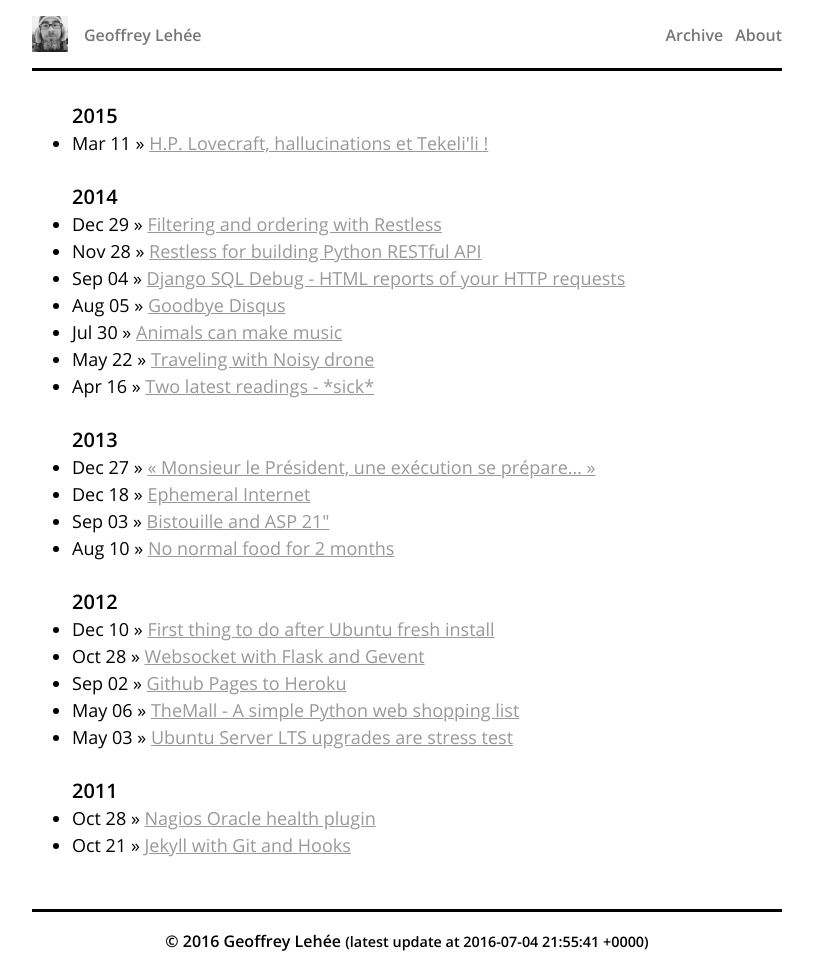
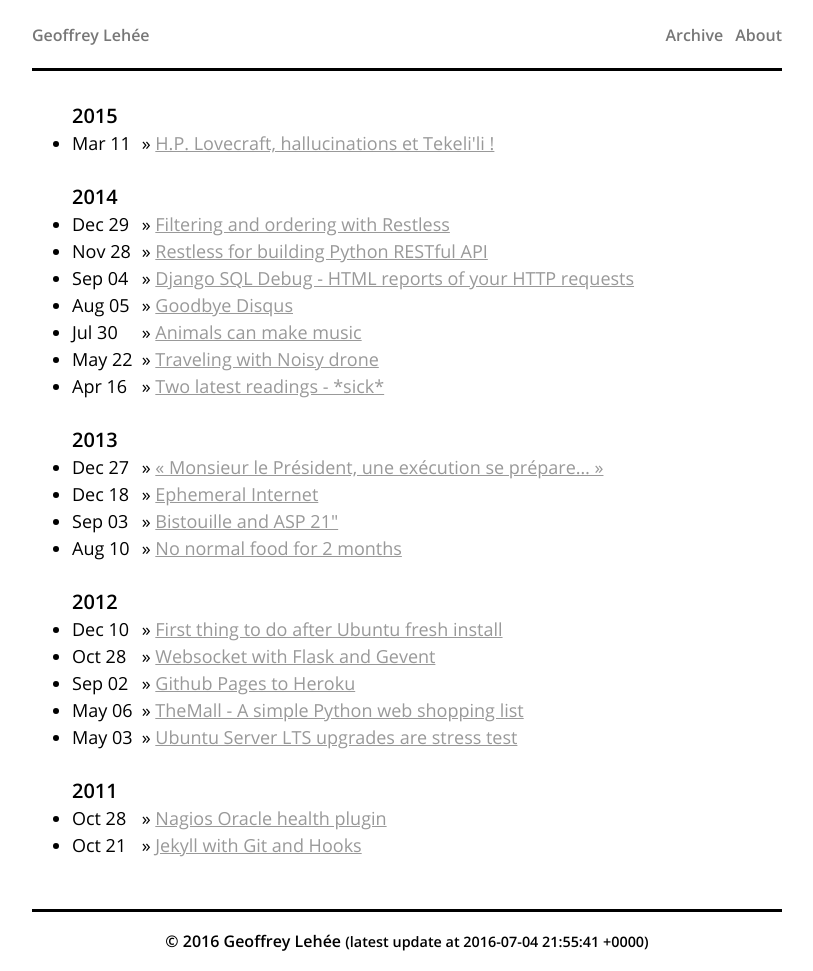
Before and after one commit to toxinu/old.toxi.nu, a Jekyll site: the page built from archive.html, in a window 1280 px wide. Shown: the whole page, without its empty margins (233-1046 px from the left). Built offline with Jekyll 4.4.1, drawn with Linux system fonts in a browser that asks for light colours; Markdown is read by kramdown in place of the engine named in the settings.

Commit message:
Update stuff

```diff
--- a/_config.yml
+++ b/_config.yml
@@ -9,7 +9,6 @@ github: socketubs
 twitter: socketubs
 google-plus:
 google-site-verification:
-header-image: /assets/images/header_image.jpeg
 # Can be gravatar url (https://secure.gravatar.com/avatar/5218a2cef79f166d20e55b60c48f97a0?s=36&d=identicon)
 include: ["keybase.txt"]
 
--- a/_layouts/default.html
+++ b/_layouts/default.html
@@ -85,7 +85,6 @@
 </head>
 <body>
     <div class="masthead grid">
-        <a href="/"><img class="inline left" src="{{site.header-image}}" alt="{{site.name}}"></a>
         <div class="inline left">
             <a class="home" href="/">{{site.title}}</a>
         </div>
--- a/archive.html
+++ b/archive.html
@@ -3,7 +3,7 @@ layout: default
 title: Archives
 ---
 <div class="grid">
-  <ul>
+  <ul class="archives">
     {% for post in site.posts %}
       {% unless post.next %}
         <h2 class="header-year">{{ post.date | date: '%Y' }}</h2>
@@ -14,7 +14,7 @@ title: Archives
           <h2 class="header-year">{{ post.date | date: '%Y' }}</h2>
         {% endif %}
       {% endunless %}
-      <li><span>{{ post.date | date: "%b %d" }}</span> &raquo; <a href="{{ post.url }}">{{ post.title }}</a></li>
+      <li><span class="fixed-date">{{ post.date | date: "%b %d" }}</span> &raquo; <a href="{{ post.url }}">{{ post.title }}</a></li>
     {% endfor %}
   </ul>
 </div>
--- a/assets/stylesheets/main.css
+++ b/assets/stylesheets/main.css
@@ -606,7 +606,6 @@ h4:first-child, h5:first-child, h6:first-child {
 
 .masthead div {
   height: 36px;
-  margin-left: 1em;
   padding-top: 6px;
 }
 
@@ -687,6 +686,13 @@ ol.stories {
 .projects a {
   color: black;
   text-decoration: none;
+}
+
+/* Archives
+   ========================================================================= */
+span.fixed-date {
+display: inline-block;
+  width: 65px;
 }
 
 /* Profiles
```
Also changed, not shown: assets/images/header_image.jpeg (deleted).
